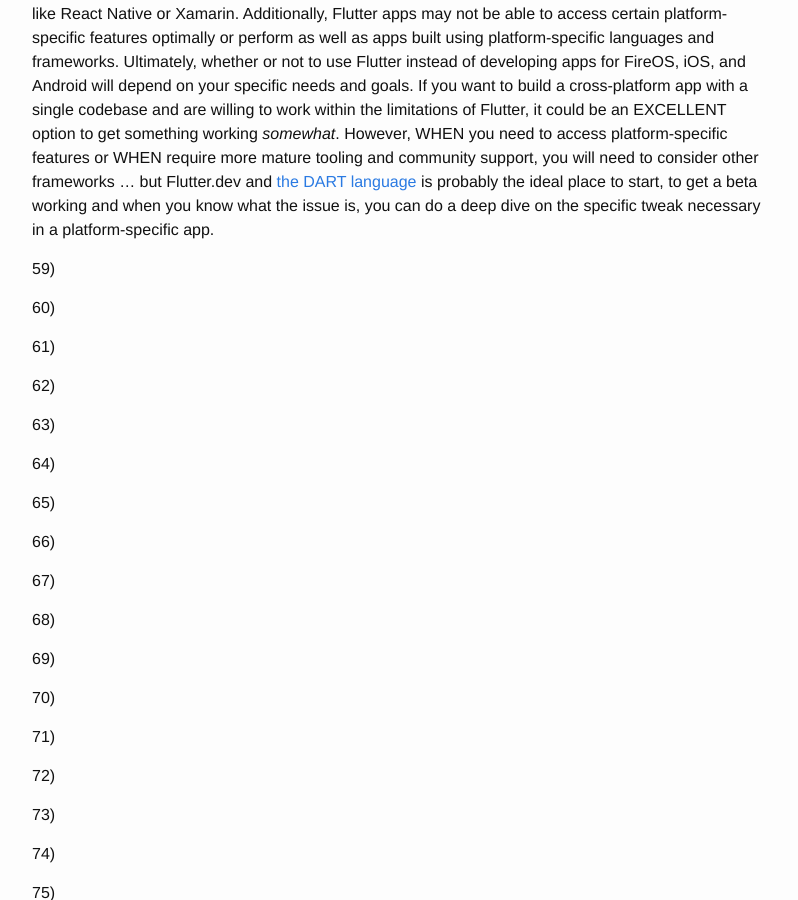
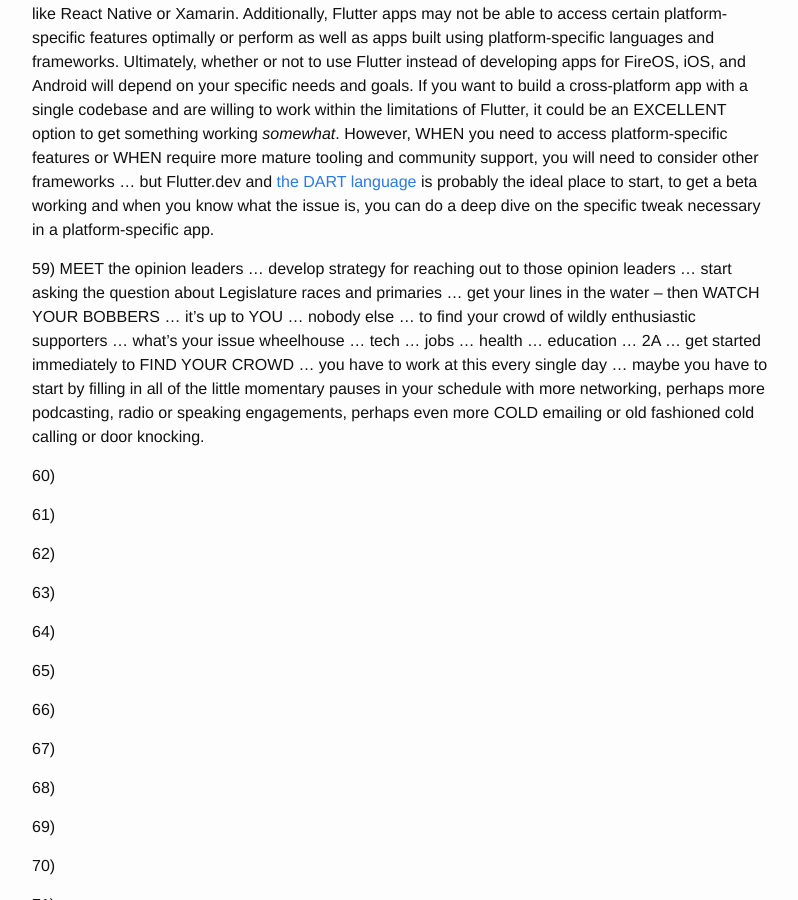
Before and after one commit to RockRapids/SHOP, a Jekyll site: the page built from _posts/2023-12-01-Studying-The-2024-POTUS-Race.MD, in a window 1280 px wide and 900 px high, scrolled down 18217 px. Shown: the whole window, without its empty margins (238-1036 px from the left). Built offline with Jekyll 4.4.1, drawn with Linux system fonts in a browser that asks for light colours.

Commit message:
Meet the opinion leaders

```diff
--- a/_posts/2023-12-01-Studying-The-2024-POTUS-Race.MD
+++ b/_posts/2023-12-01-Studying-The-2024-POTUS-Race.MD
@@ -309,7 +309,7 @@ In order to do that you will need to become a bit of [a FireOS developer](https:
 
 ***HOWEVER***... while Flutter can be used to build apps for multiple platforms, it's still a relatively new technology, and there may be some limitations and challenges to consider. For example, Flutter may not have as large of a community or as many third-party libraries available as more established frameworks like React Native or Xamarin. Additionally, Flutter apps may not be able to access certain platform-specific features optimally or perform as well as apps built using platform-specific languages and frameworks. Ultimately, whether or not to use Flutter instead of developing apps for FireOS, iOS, and Android will depend on your specific needs and goals. If you want to build a cross-platform app with a single codebase and are willing to work within the limitations of Flutter, it could be an EXCELLENT option to get something working *somewhat*. However, WHEN you need to access platform-specific features or WHEN require more mature tooling and community support, you will need to consider other frameworks ... but Flutter.dev and [the DART language](https://github.com/topics/dart?o=desc&s=forks) is probably the ideal place to start, to get a beta working and when you know what the issue is, you can do a deep dive on the specific tweak necessary in a platform-specific app.
 
-59)
+59) MEET the opinion leaders ... develop strategy for reaching out to those opinion leaders ... start asking the question about Legislature races and primaries ... get your lines in the water -- then WATCH YOUR BOBBERS ... it's up to YOU ... nobody else ... to find your crowd of wildly enthusiastic supporters ... what's your issue wheelhouse ... tech ... jobs ... health ... education ... 2A ... get started immediately to FIND YOUR CROWD ... you have to work at this every single day ... maybe you have to start by filling in all of the little momentary pauses in your schedule with more networking, perhaps more podcasting, radio or speaking engagements, perhaps even more COLD emailing or old fashioned cold calling or door knocking.
 
 60)
 
```
